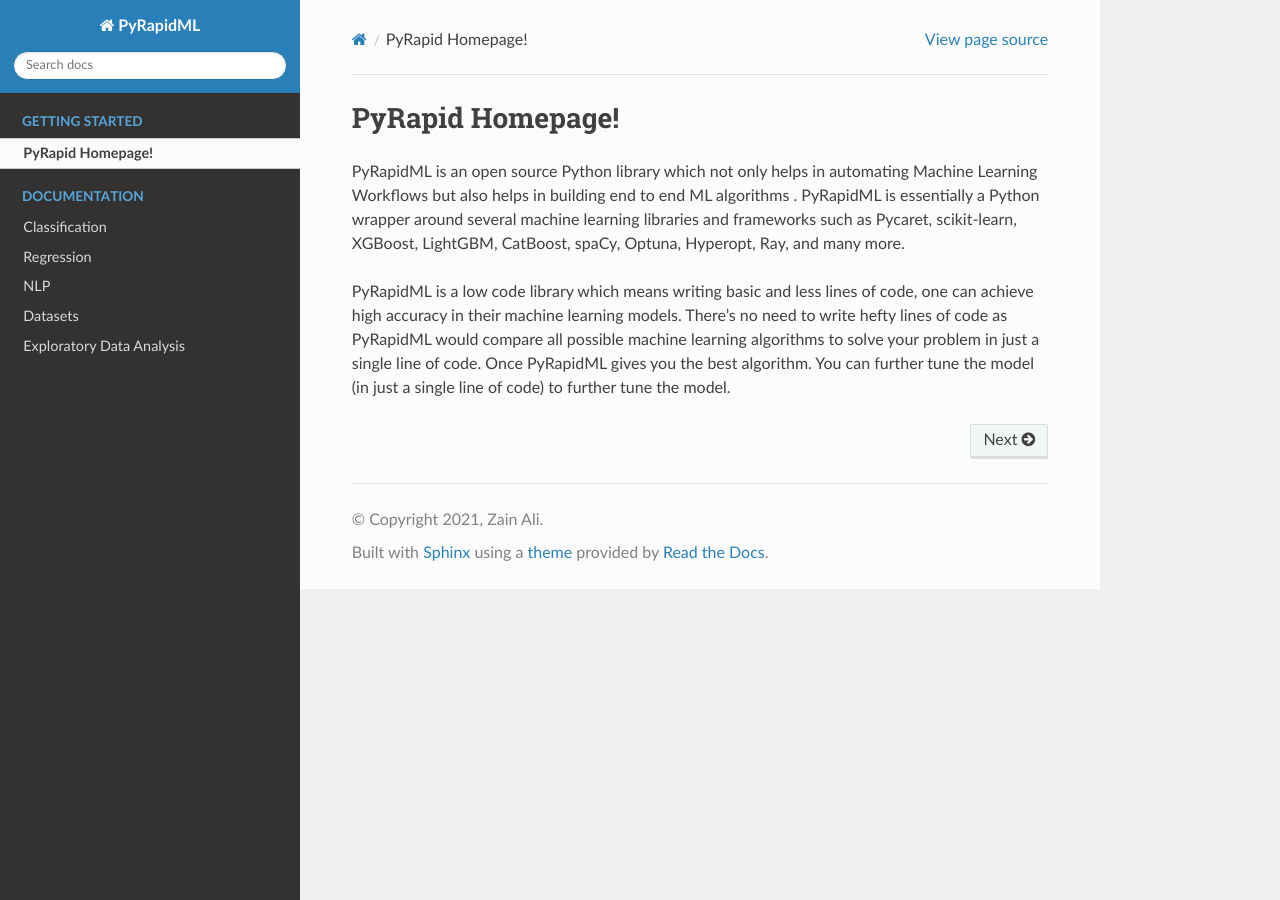
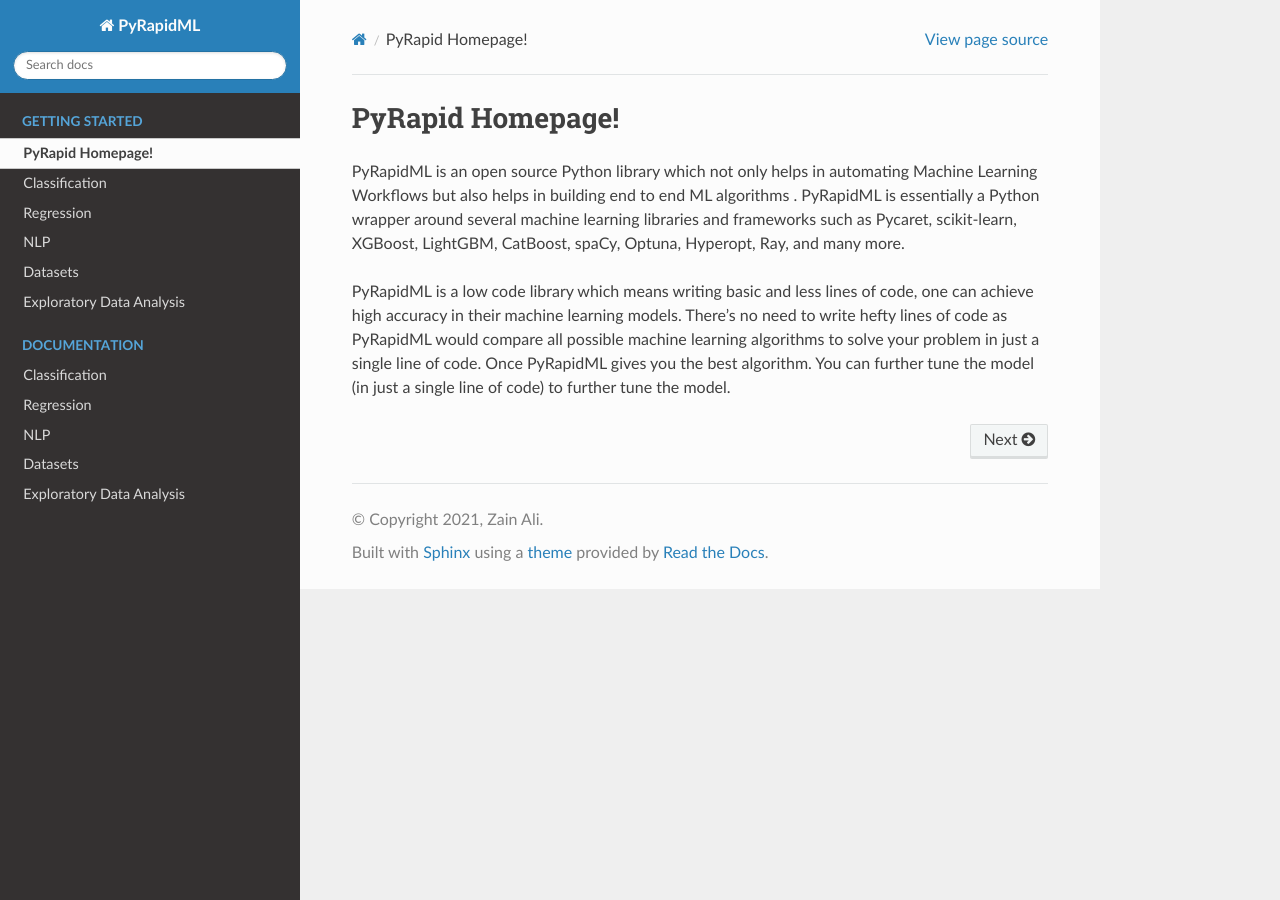
Before and after one commit to Zainali5/PyRapidML, a Sphinx documentation site: the page built from docs/source/index.rst, in a window 1280 px wide. Built offline with Sphinx 7.4.7 and the Read the Docs theme 2.0.0, drawn with Linux system fonts in a browser that asks for light colours; pages that are not in the unit, such as notebooks, are missing from menus.

```diff
--- a/docs/source/index.rst
+++ b/docs/source/index.rst
@@ -24,6 +24,11 @@ Once PyRapidML gives you the best algorithm. You can further tune the model (in
    tutorials
    contribute
    modules
+   classification
+   regression
+   natural_language_processing
+   datasets
+   eda
 
 .. toctree::
    :maxdepth: 2
```
